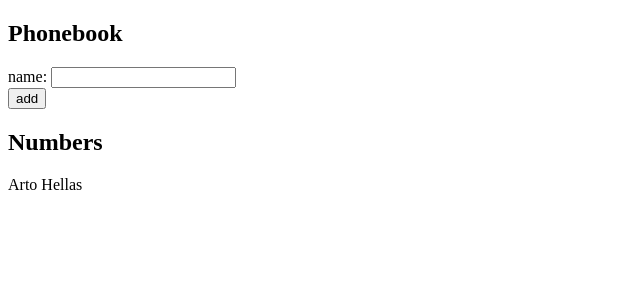
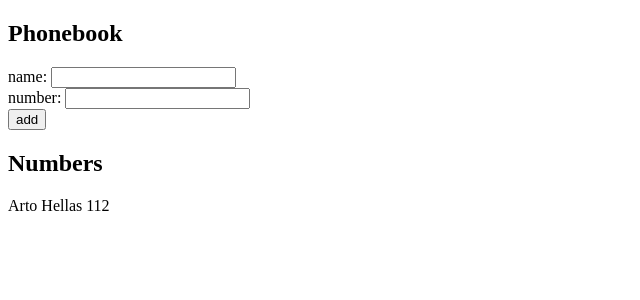
Before and after one commit to JokisAtte/Fullstackopen, a React (Create React App) app in the folder part 2/2.6/: page / in a window 1280 px wide. Shown: the top 300 px of the page, without its empty margins (0-640 px from the left). Built offline with nearby package versions, Linux system fonts and the light colour scheme.

Commit message:
2.8 valmis

```diff
--- a/part 2/2.6/src/App.js
+++ b/part 2/2.6/src/App.js
@@ -1,29 +1,46 @@
 import React, { useState } from 'react'
+
+const Person = (props) => {
+    return(
+        <p>
+            {props.name} {props.phone}
+        </p>
+    )
+}
 
 const App = () => {
   const [ persons, setPersons] = useState([
-    { name: 'Arto Hellas' }
+    { name: 'Arto Hellas',
+    phone: '112'}
   ])
   const [ newName, setNewName ] = useState('')
+  const [ newPhone, setNewPhone] = useState('')
 
   const addName = (event) => {
     event.preventDefault()
     console.log(newName)
 
-    const nameObject = {
-        name: newName
+    const personObject = {
+        name: newName,
+        phone: newPhone
       }
+
     const names = persons.map(person => person.name)
     if(!names.includes(newName)){
-        setPersons(persons.concat(nameObject))
+        setPersons(persons.concat(personObject))
     } else {
         window.alert(`${newName} is already added to phonebook`)
     }
     setNewName('')
+    setNewPhone('')
   }
 
   const handleNewName = (event) =>{
     setNewName(event.target.value)
+  }
+
+  const handleNewPhone = (event) => {
+      setNewPhone(event.target.value)
   }
 
   return (
@@ -34,11 +51,16 @@ const App = () => {
           name: <input value ={newName} onChange ={handleNewName} />
         </div>
         <div>
+            number: <input value = {newPhone} onChange = {handleNewPhone}/>
+        </div>
+        <div>
           <button type="submit">add</button>
         </div>
       </form>
       <h2>Numbers</h2>
-        {persons.map((person) => <p key = {person.name}>{person.name}</p>)}
+        {persons.map((person) =>
+            <Person key = {person.name} name = {person.name} phone = {person.phone}/>
+        )}
     </div>
   )
 
```
